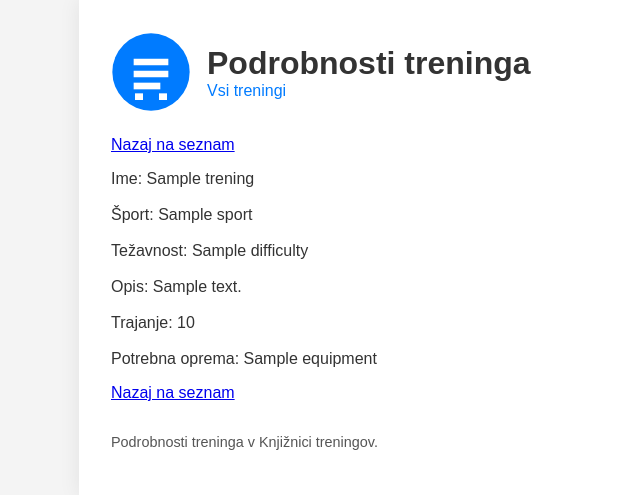
After one commit to k1mzl/Kim-Tarik_Projektna_naloga, a Flask app: template templates/trening_detail.html in a window 1280 px wide. The commit adds this page. Shown: the top 495 px of the page, without its empty margins (29-669 px from the left). Run offline with Flask 3, Linux system fonts and the light colour scheme; the template is opened without the code that fills it: most values are stand-ins (such as "Sample title", 1, 10 or a date in 2020).

Commit message:
popravki in dodanjanje funkcji

```diff
--- a/app.py
+++ b/app.py
@@ -9,9 +9,9 @@ app.config['SECRET_KEY'] = 'dev_secret_key'
 
 db = TinyDB('db.json')
 users_table = db.table('users')
-recipes_table = db.table('recipes')
+trenings_table = db.table('recipes')
 User = Query()
-Recipe = Query()
+Trening = Query()
 
 def get_current_user():
     user_id = session.get('user_id')
@@ -38,18 +38,18 @@ def index():
     difficulty_filter = request.args.get('difficulty', '').strip()
     current_user = get_current_user()
 
-    recipes = recipes_table.all()
-    sports = sorted({recipe.get('sport', '') for recipe in recipes if recipe.get('sport')})
-    difficulties = sorted({recipe.get('difficulty', '') for recipe in recipes if recipe.get('difficulty')})
+    trenings = trenings_table.all()
+    sports = sorted({trening.get('sport', '') for trening in trenings if trening.get('sport')})
+    difficulties = sorted({trening.get('difficulty', '') for trening in trenings if trening.get('difficulty')})
 
     if sport_filter:
-        recipes = [recipe for recipe in recipes if recipe.get('sport') == sport_filter]
+        trenings = [trening for trening in trenings if trening.get('sport') == sport_filter]
     if difficulty_filter:
-        recipes = [recipe for recipe in recipes if recipe.get('difficulty') == difficulty_filter]
+        trenings = [trening for trening in trenings if trening.get('difficulty') == difficulty_filter]
 
     return render_template(
         'index.html',
-        recipes=recipes,
+        trenings=trenings,
         sports=sports,
         difficulties=difficulties,
         selected_sport=sport_filter,
@@ -60,23 +60,23 @@ def index():
 
 @app.route('/my')
 @login_required
-def my_recipes():
+def my_trenings():
     current_user = get_current_user()
     sport_filter = request.args.get('sport', '').strip()
     difficulty_filter = request.args.get('difficulty', '').strip()
 
-    recipes = recipes_table.search(Recipe.user_id == current_user['id'])
-    sports = sorted({recipe.get('sport', '') for recipe in recipes if recipe.get('sport')})
-    difficulties = sorted({recipe.get('difficulty', '') for recipe in recipes if recipe.get('difficulty')})
+    trenings = trenings_table.search(Trening.user_id == current_user['id'])
+    sports = sorted({trening.get('sport', '') for trening in trenings if trening.get('sport')})
+    difficulties = sorted({trening.get('difficulty', '') for trening in trenings if trening.get('difficulty')})
 
     if sport_filter:
-        recipes = [recipe for recipe in recipes if recipe.get('sport') == sport_filter]
+        trenings = [trening for trening in trenings if trening.get('sport') == sport_filter]
     if difficulty_filter:
-        recipes = [recipe for recipe in recipes if recipe.get('difficulty') == difficulty_filter]
+        trenings = [trening for trening in trenings if trening.get('difficulty') == difficulty_filter]
 
     return render_template(
         'index.html',
-        recipes=recipes,
+        trenings=trenings,
         sports=sports,
         difficulties=difficulties,
         selected_sport=sport_filter,
@@ -131,7 +131,7 @@ def login():
         session['user_id'] = user['id']
         session['username'] = user['username']
         flash('Prijava uspešna.', 'success')
-        return redirect(url_for('my_recipes'))
+        return redirect(url_for('my_trenings'))
 
     return render_template('login.html', current_user=get_current_user())
 
@@ -141,18 +141,76 @@ def logout():
     flash('Odjava uspešna.', 'success')
     return redirect(url_for('index'))
 
-@app.route('/recipe/<recipe_id>')
-def recipe_detail(recipe_id):
-    recipe = recipes_table.get(Recipe.id == recipe_id)
-    if not recipe:
-        flash('Recept ni bil najden.', 'error')
+@app.route('/trening/<trening_id>')
+def trening_detail(trening_id):
+    trening = trenings_table.get(Trening.id == trening_id)
+    if not trening:
+        flash('Trening ni bil najden.', 'error')
         return redirect(url_for('index'))
 
-    return render_template('recipe_detail.html', recipe=recipe, current_user=get_current_user())
+    return render_template('trening_detail.html', trening=trening, current_user=get_current_user())
+
+
+@app.route('/trening/<trening_id>/edit', methods=['GET', 'POST'])
+@login_required
+def edit_trening(trening_id):
+    trening = trenings_table.get(Trening.id == trening_id)
+    if not trening:
+        flash('Trening ni bil najden.', 'error')
+        return redirect(url_for('index'))
+
+    current_user = get_current_user()
+    if trening.get('user_id') != current_user['id']:
+        flash('Niste pooblaščeni za urejanje tega treninga.', 'error')
+        return redirect(url_for('index'))
+
+    if request.method == 'POST':
+        name = request.form.get('name', '').strip()
+        sport = request.form.get('sport', '').strip()
+        difficulty = request.form.get('difficulty', '').strip()
+        description = request.form.get('description', '').strip()
+        duration = request.form.get('duration', '').strip()
+        equipment = request.form.get('equipment', '').strip()
+
+        if not all([name, sport, difficulty, description, duration, equipment]):
+            flash('Vsa polja so obvezna.', 'error')
+            return render_template('edit_trening.html', trening=trening)
+
+        trenings_table.update({
+            'name': name,
+            'sport': sport,
+            'difficulty': difficulty,
+            'description': description,
+            'duration': duration,
+            'equipment': equipment,
+        }, Trening.id == trening_id)
+
+        flash('Trening je bil posodobljen.', 'success')
+        return redirect(url_for('trening_detail', trening_id=trening_id))
+
+    return render_template('edit_trening.html', trening=trening)
+
+
+@app.route('/trening/<trening_id>/delete', methods=['POST'])
+@login_required
+def delete_trening(trening_id):
+    trening = trenings_table.get(Trening.id == trening_id)
+    if not trening:
+        flash('Trening ni bil najden.', 'error')
+        return redirect(url_for('index'))
+
+    current_user = get_current_user()
+    if trening.get('user_id') != current_user['id']:
+        flash('Niste pooblaščeni za brisanje tega treninga.', 'error')
+        return redirect(url_for('index'))
+
+    trenings_table.remove(Trening.id == trening_id)
+    flash('Trening je bil izbrisan.', 'success')
+    return redirect(url_for('my_trenings'))
 
 @app.route('/add', methods=['GET', 'POST'])
 @login_required
-def add_recipe():
+def add_trening():
     current_user = get_current_user()
     if request.method == 'POST':
         name = request.form.get('name', '').strip()
@@ -165,7 +223,7 @@ def add_recipe():
         if not all([name, sport, difficulty, description, duration, equipment]):
             flash('Vsa polja so obvezna.', 'error')
             return render_template(
-                'add_recipe.html',
+                'add_trening.html',
                 name=name,
                 sport=sport,
                 difficulty=difficulty,
@@ -174,7 +232,7 @@ def add_recipe():
                 equipment=equipment,
             )
 
-        recipes_table.insert({
+        trenings_table.insert({
             'id': uuid.uuid4().hex,
             'user_id': current_user['id'],
             'name': name,
@@ -185,10 +243,10 @@ def add_recipe():
             'equipment': equipment,
         })
 
-        flash('Recept je bil uspešno dodan.', 'success')
-        return redirect(url_for('my_recipes'))
+        flash('Trening je bil uspešno dodan.', 'success')
+        return redirect(url_for('my_trenings'))
 
-    return render_template('add_recipe.html')
+    return render_template('add_trening.html')
 
 if __name__ == '__main__':
     app.run(debug=True)
--- a/db.json
+++ b/db.json
@@ -1 +1 @@
-{"users": {"1": {"id": "c7e16d75a5fa401ca9e1272a43c8169a", "username": "Kim", "password_hash": "scrypt:32768:8:1$XR4Bwskgnaur1YL5$051ae395a1e6b70113ee430e8baec25afddd029f2e2b16c990be7f80635d59e2a52e4ece61e05afcfb0932bffbd906b6a9418c418cae0935a6bf9bc4768fa037"}, "2": {"id": "2f59a27c4a414d47ac72d8233adb8d68", "username": "KIM", "password_hash": "scrypt:32768:8:1$HSEeV0k443SX1FKg$f92429e565149f8f05695580287ae1aa648283d2a3c14e71d15b9cd61a76b6c7775d776c51c3c4daaac91fa758f31443314596e86975b26795684e266e7df39e"}}, "recipes": {"1": {"id": "535a6fe13c3d4eee8168abc68ac282cf", "user_id": "c7e16d75a5fa401ca9e1272a43c8169a", "name": "PLEZANJE", "sport": "NOGMET", "difficulty": "SREDNJE", "description": "DADASFAFDSFSF", "duration": "45", "equipment": "CEVLE"}}}
+{"users": {"1": {"id": "c7e16d75a5fa401ca9e1272a43c8169a", "username": "Kim", "password_hash": "scrypt:32768:8:1$XR4Bwskgnaur1YL5$051ae395a1e6b70113ee430e8baec25afddd029f2e2b16c990be7f80635d59e2a52e4ece61e05afcfb0932bffbd906b6a9418c418cae0935a6bf9bc4768fa037"}, "2": {"id": "2f59a27c4a414d47ac72d8233adb8d68", "username": "KIM", "password_hash": "scrypt:32768:8:1$HSEeV0k443SX1FKg$f92429e565149f8f05695580287ae1aa648283d2a3c14e71d15b9cd61a76b6c7775d776c51c3c4daaac91fa758f31443314596e86975b26795684e266e7df39e"}, "3": {"id": "c4ce8b8fb68e4ee3a3671e78d25dd31b", "username": "kim", "password_hash": "scrypt:32768:8:1$sW9S3PUYnkrUTwBo$5de89d07b91ef28b6d4c2f425e1583a1d7e3d65efa06b388ba6e12849e2249e3217dfaf6b0b4c1c666bc75431bf298ce2d33ec967d8b9e0323f8e1bf5f34cabb"}}, "recipes": {}}
--- a/templates/login.html
+++ b/templates/login.html
@@ -8,7 +8,7 @@
 <body>
     <div class="container">
         <header>
-            <img src="{{ url_for('static', filename='logo.svg') }}" alt="Knjižnica receptov">
+            <img src="{{ url_for('static', filename='logo.svg') }}" alt="Knjižnica treningov">
             <div>
                 <h1>Prijava uporabnika</h1>
                 <nav>
--- a/templates/register.html
+++ b/templates/register.html
@@ -8,7 +8,7 @@
 <body>
     <div class="container">
         <header>
-            <img src="{{ url_for('static', filename='logo.svg') }}" alt="Knjižnica receptov">
+            <img src="{{ url_for('static', filename='logo.svg') }}" alt="Knjižnica treningov">
             <div>
                 <h1>Registracija uporabnika</h1>
                 <nav>
--- /dev/null
+++ b/templates/trening_detail.html
@@ -0,0 +1,55 @@
+<!DOCTYPE html>
+<html lang="sl">
+<head>
+    <meta charset="UTF-8">
+    <title>Podrobnosti treninga</title>
+    <link rel="stylesheet" href="{{ url_for('static', filename='style.css') }}">
+</head>
+<body>
+    <div class="container">
+        <header>
+            <img src="{{ url_for('static', filename='logo.svg') }}" alt="Knjižnica treningov">
+            <div>
+                <h1>Podrobnosti treninga</h1>
+                <nav>
+                    <a href="{{ url_for('index') }}">Vsi treningi</a>
+                    {% if current_user %}
+                        <a href="{{ url_for('my_trenings') }}">Moji treningi</a>
+                        <a href="{{ url_for('logout') }}">Odjava</a>
+                    {% endif %}
+                </nav>
+            </div>
+        </header>
+    <p><a href="{{ url_for('index') }}">Nazaj na seznam</a>
+    {% if current_user and trening.user_id == current_user.id %}
+        | <a href="{{ url_for('edit_trening', trening_id=trening.id) }}">Uredi</a>
+        | <form action="{{ url_for('delete_trening', trening_id=trening.id) }}" method="post" style="display:inline; margin:0; padding:0;">
+            <button type="submit" onclick="return confirm('Ali res želite izbrisati trening?')">Izbriši</button>
+          </form>
+    {% endif %}
+    {% if current_user %}| <a href="{{ url_for('logout') }}">Odjava</a>{% endif %}</p>
+    <div class="detail">
+        <dl>
+            <dt>Ime: {{ trening.name }}</dt><br>
+
+
+            <dt>Šport: {{ trening.sport }}</dt><br>
+
+
+            <dt>Težavnost: {{ trening.difficulty }}</dt><br>
+
+
+            <dt>Opis: {{ trening.description }}</dt><br>
+
+            <dt>Trajanje: {{ trening.duration }}</dt><br>
+
+            <dt>Potrebna oprema: {{ trening.equipment }}</dt>
+        </dl>
+    </div>
+    <p><a href="{{ url_for('index') }}">Nazaj na seznam</a></p>
+        <footer>
+            <p>Podrobnosti treninga v Knjižnici treningov.</p>
+        </footer>
+    </div>
+</body>
+</html>
```
Also changed, not shown: documentation.md (+9 -9 lines), templates/add_trening.html (renamed from templates/add_recipe.html, +6 -6 lines), templates/edit_trening.html (added, +59 -0 lines), templates/index.html (+18 -10 lines), templates/recipe_detail.html (deleted, +0 -51 lines), README.md, static/logo.svg.
